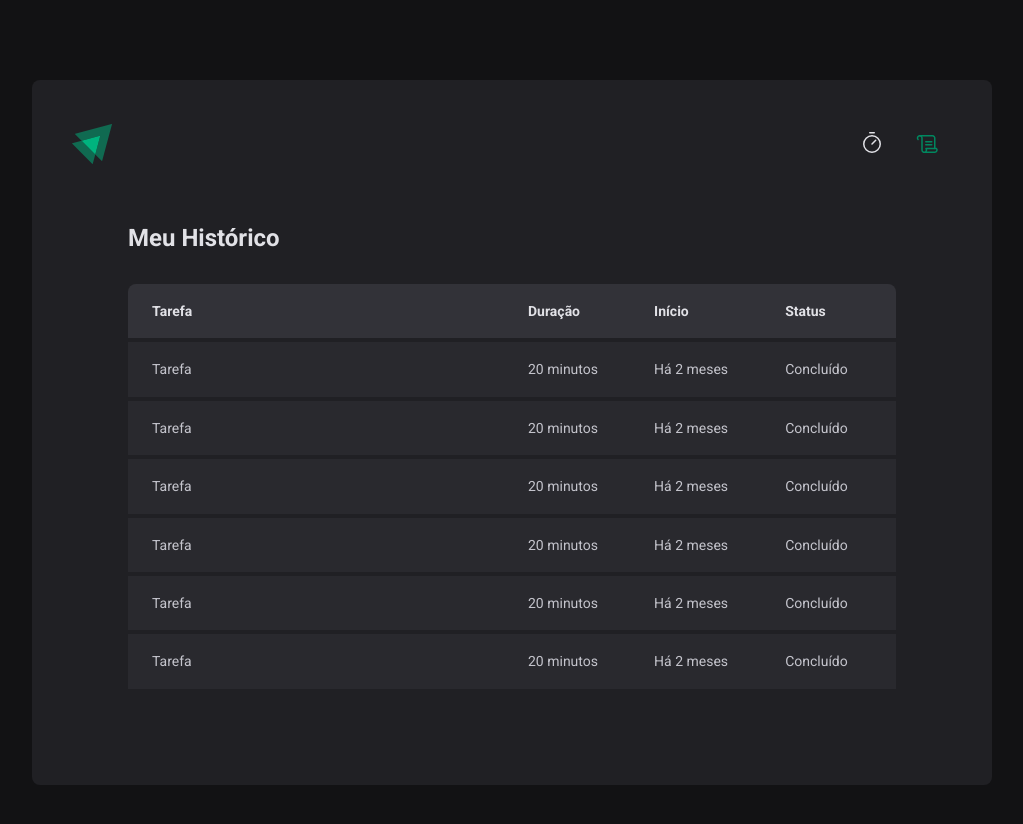
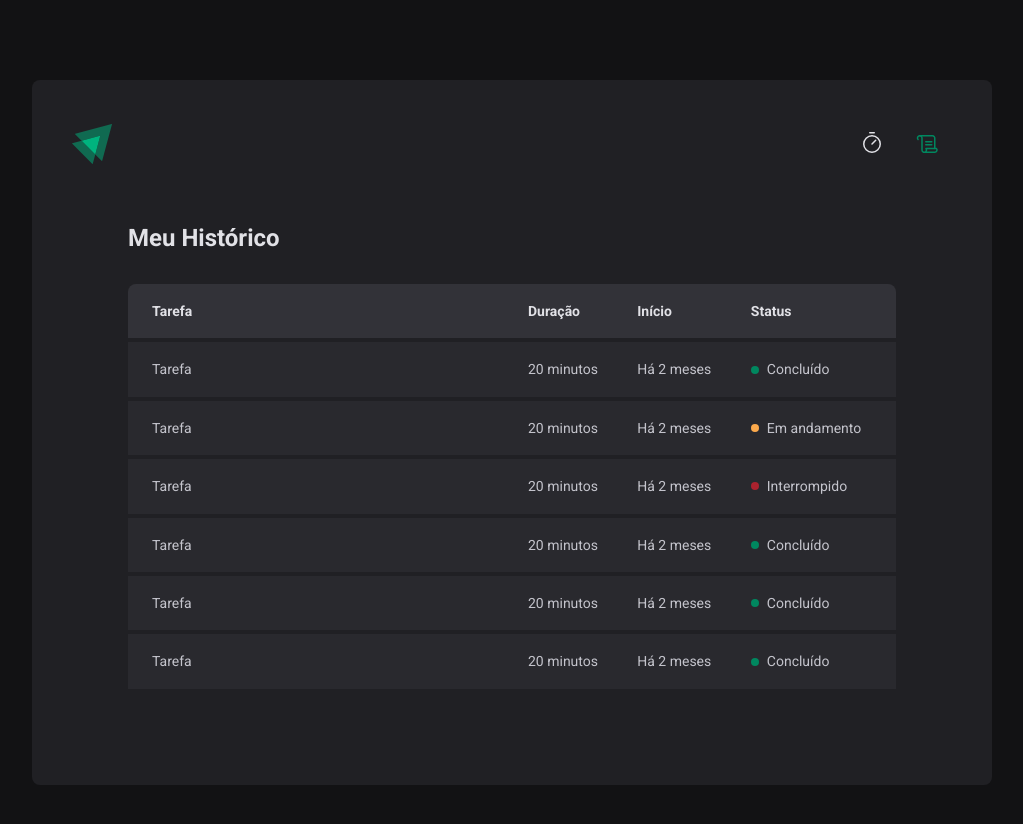
Before and after one commit to FelipeRBDantas/02-ignite-timer, a React (Vite) app: page /history in a window 1280 px wide. Shown: the top 824 px of the page, without its empty margins (128-1151 px from the left). Built offline with nearby package versions, Linux system fonts and the light colour scheme.

Commit message:
History page

```diff
--- a/src/pages/History/index.tsx
+++ b/src/pages/History/index.tsx
@@ -1,4 +1,4 @@
-import { HistoryContainer, HistoryList } from './styles'
+import { HistoryContainer, HistoryList, Status } from './styles'
 
 export function History() {
   return (
@@ -20,37 +20,49 @@
               <td>Tarefa</td>
               <td>20 minutos</td>
               <td>Há 2 meses</td>
-              <td>Concluído</td>
+              <td>
+                <Status statusColor="green">Concluído</Status>
+              </td>
             </tr>
             <tr>
               <td>Tarefa</td>
               <td>20 minutos</td>
               <td>Há 2 meses</td>
-              <td>Concluído</td>
+              <td>
+                <Status statusColor="yellow">Em andamento</Status>
+              </td>
             </tr>
             <tr>
               <td>Tarefa</td>
               <td>20 minutos</td>
               <td>Há 2 meses</td>
-              <td>Concluído</td>
+              <td>
+                <Status statusColor="red">Interrompido</Status>
+              </td>
             </tr>
             <tr>
               <td>Tarefa</td>
               <td>20 minutos</td>
               <td>Há 2 meses</td>
-              <td>Concluído</td>
+              <td>
+                <Status statusColor="green">Concluído</Status>
+              </td>
             </tr>
             <tr>
               <td>Tarefa</td>
               <td>20 minutos</td>
               <td>Há 2 meses</td>
-              <td>Concluído</td>
+              <td>
+                <Status statusColor="green">Concluído</Status>
+              </td>
             </tr>
             <tr>
               <td>Tarefa</td>
               <td>20 minutos</td>
               <td>Há 2 meses</td>
-              <td>Concluído</td>
+              <td>
+                <Status statusColor="green">Concluído</Status>
+              </td>
             </tr>
           </tbody>
         </table>
--- a/src/pages/History/styles.ts
+++ b/src/pages/History/styles.ts
@@ -61,8 +61,31 @@
   }
 `
 
-export const Status = styled.span`
+const STATUS_COLORS = {
+  yellow: 'yellow-500',
+  green: 'green-500',
+  red: 'red-500',
+} as const
+
+interface StatusProps {
+  statusColor: keyof typeof STATUS_COLORS
+}
+
+export const Status = styled.span<StatusProps>`
   display: flex;
   align-items: center;
   gap: 0.5rem;
+
+  &::before {
+    content: '';
+    width: 0.5rem;
+    height: 0.5rem;
+    border-radius: 9999px;
+    background-color: ${(props) =>
+      props.theme[STATUS_COLORS[props.statusColor]]};
+  }
+
+  color: ${(props) => props.theme['gray-300']};
+  font-size: 0.875rem;
+  line-height: 1.6;
 `
```
